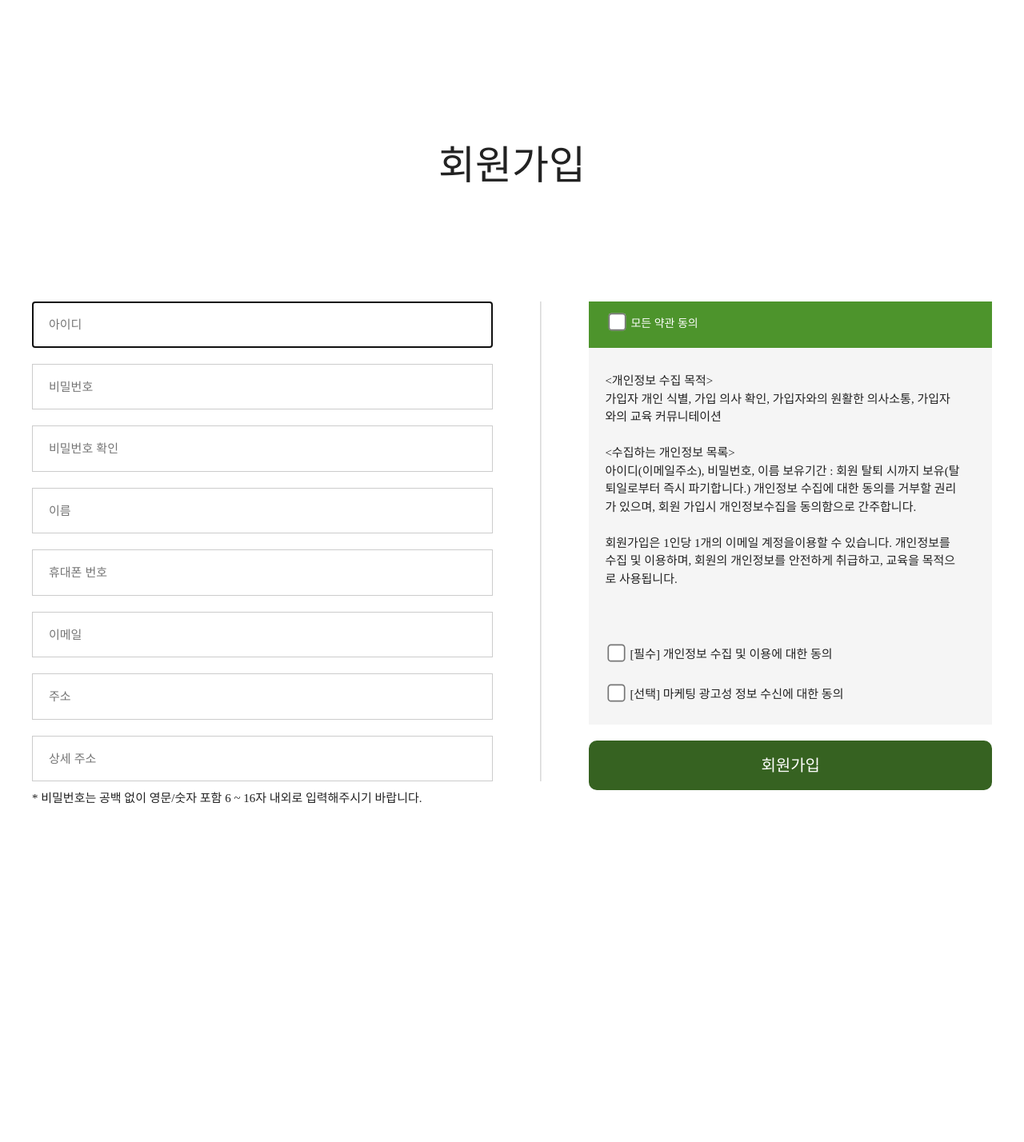
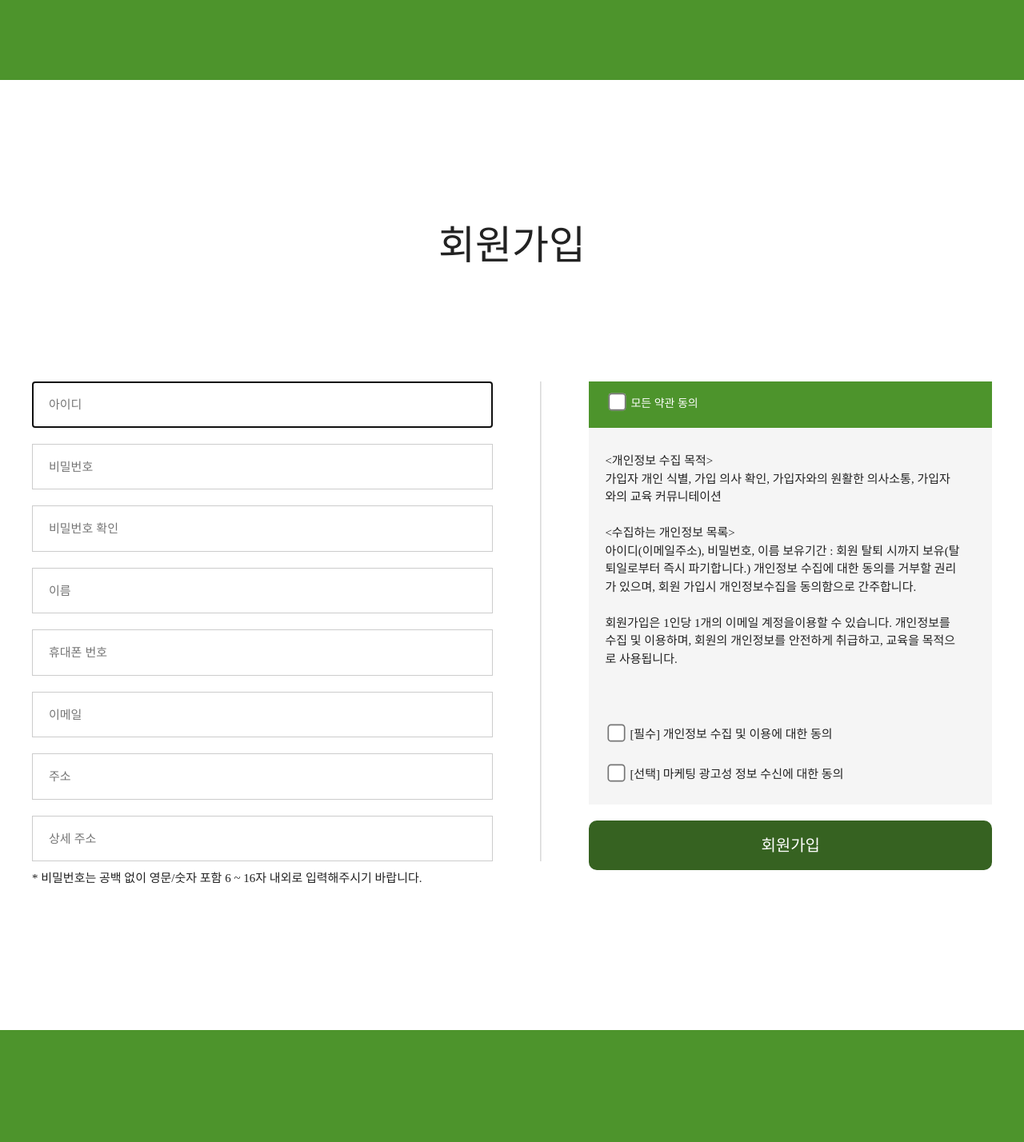
Before and after one commit to Kingjungho/dothome22, a PHP site: page /vefy/join.html in a window 1280 px wide. Shown: the whole page at 80% size. Before the commit the page ends 1005 px from the top, so only its background shows below. Run offline with PHP 8.4, Linux system fonts and the light colour scheme.

Commit message:
2021.10.13

```diff
--- a/vefy/assets/css/join.css
+++ b/vefy/assets/css/join.css
@@ -1,3 +1,13 @@
+header {
+    background: #4d942c;
+    height: 100px;
+}
+footer {
+    background: #4d942c;
+    height: 140px;
+}
+
+
 .join_title {
     font-size: 50px;
     text-align: center;
```
